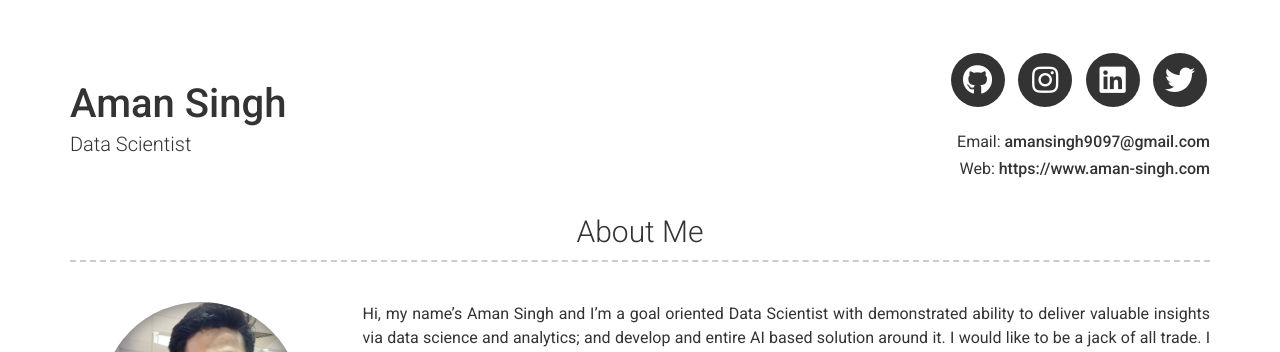
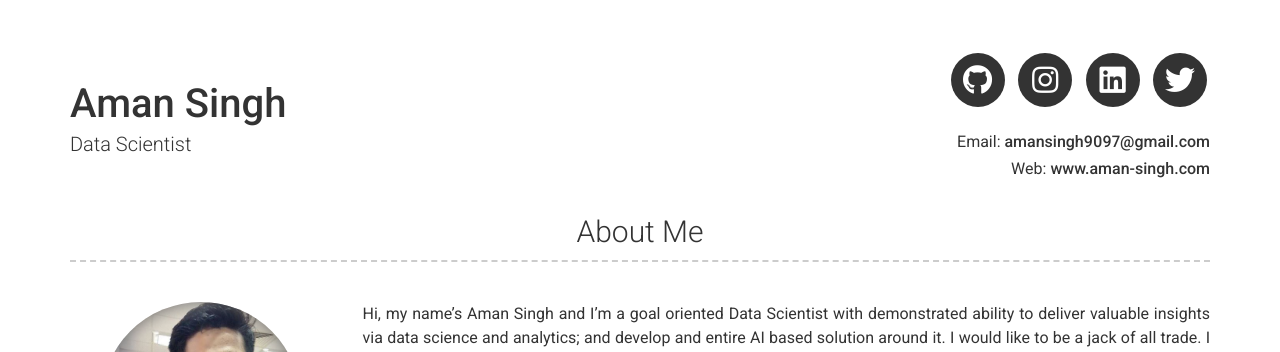
Before and after one commit to amansingh9097/portfolio, a Jekyll site: the page built from index.md, in a window 1280 px wide and 900 px high. Shown: the top 352 px of the window. Built offline with Jekyll 4.4.1, drawn with Linux system fonts in a browser that asks for light colours; nearby versions of some CDN libraries; part of the change alters nothing that is shown.

Commit message:
added website link

```diff
--- a/_config.yml
+++ b/_config.yml
@@ -5,21 +5,23 @@ favicon: images/favicon.ico
 # Personal info
 name: Aman Singh
 title: Data Scientist
+icon: images/india-flag-icon-16.png
 email: amansingh9097@gmail.com
 # phone: Your phone number (optional)
-website: https://www.aman-singh.com
+website: www.aman-singh.com
 
 darkmode: false
 
 # Social links
+linkedin_username: amansingh9097
+github_username:  amansingh9097
+instagram_username: amansingh9097
 twitter_username: yum_dude
-github_username:  amansingh9097
 # stackoverflow_username: "00000001"
 # dribbble_username: jekyll
 # facebook_username: jekyll
 # flickr_username: jekyll
-instagram_username: amansingh9097
-linkedin_username: amansingh9097
+
 # xing_username: jekyll
 # pinterest_username: jekyll
 # youtube_username: jekyll
```
